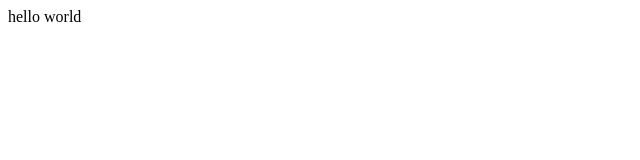
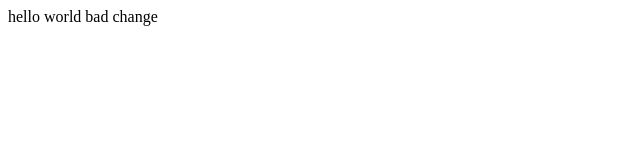
Before and after one commit to cdcabrera/t1, a website: page index.html in a window 1280 px wide. Shown: the full height of the page, 0-640 px from the left. Drawn offline with Linux system fonts and the light colour scheme.

Commit message:
DEV testing lint

```diff
--- a/index.html
+++ b/index.html
@@ -1,5 +1,5 @@
 <html>
 <body>
-hello world
+hello world bad change
 </body>
 </html>
```
